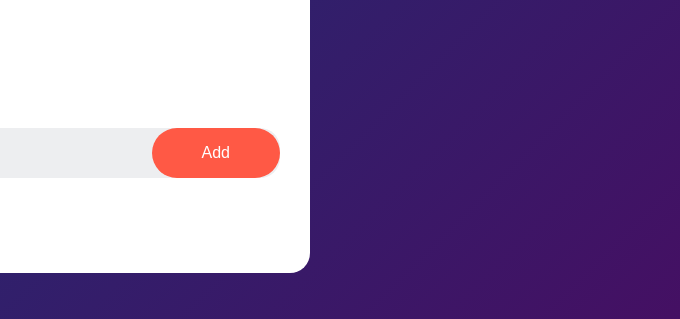
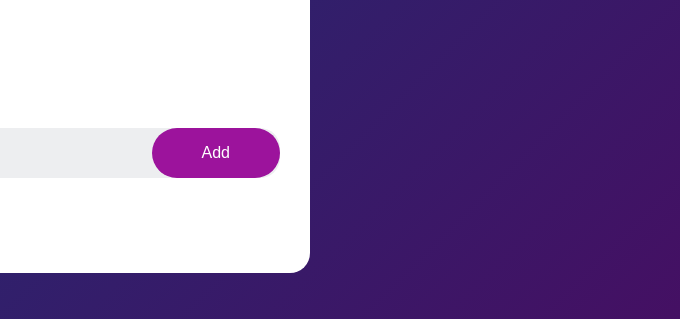
Before and after one commit to Whoistolu/Bookshelf, a website: page index.html in a window 1280 px wide. In both pictures the pointer is over the button "Add". Shown: the part 132-451 px from the top of the page, 600-1280 px from the left. Drawn offline with Linux system fonts and the light colour scheme.

Commit message:
Add hover to the button

```diff
--- a/style.css
+++ b/style.css
@@ -62,6 +62,10 @@ button {
     border-radius: 40px;
 }
 
+button:hover {
+    background: rgb(156, 19, 156);
+}
+
 ul li {
     list-style: none;
     font-size: 17px;
```
